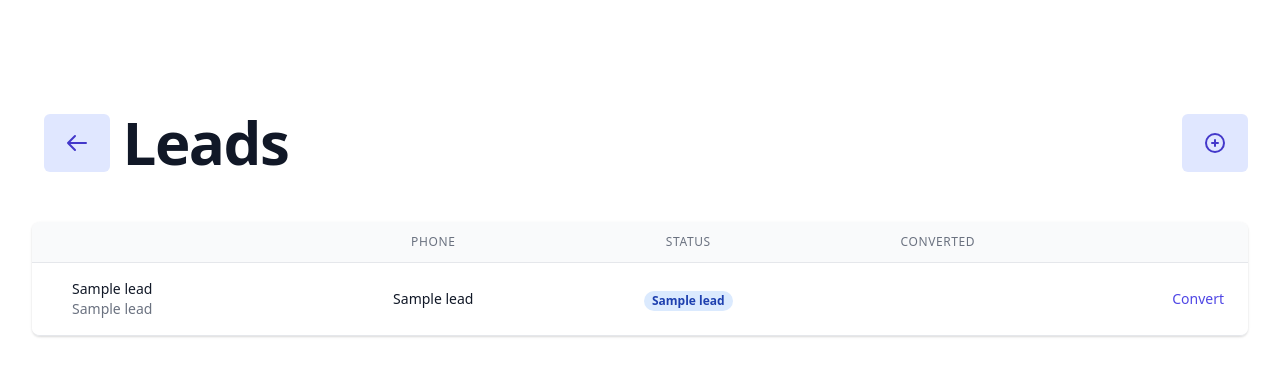
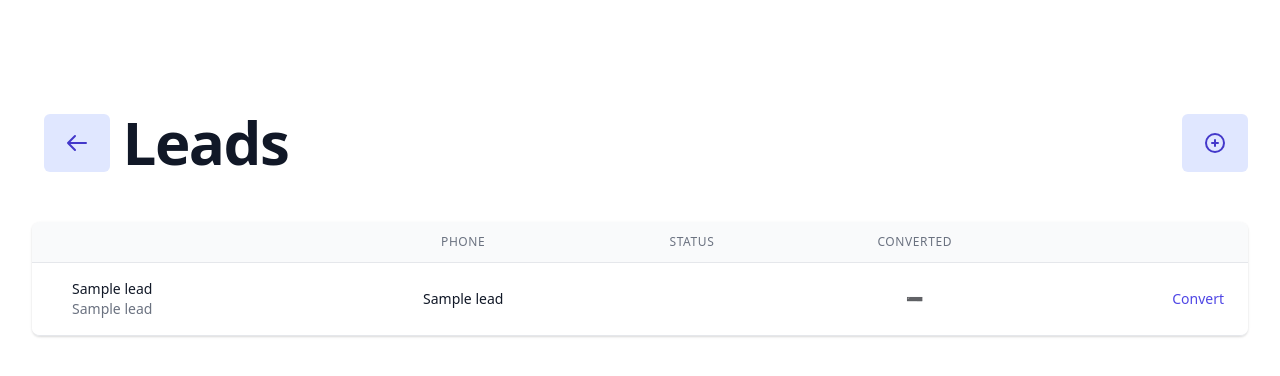
Before and after one commit to cyphertag1337/Sales-Process-Automation, a Flask app: template templates/leads_page.html in a window 1280 px wide. Shown: the top 376 px of the page. Run offline with Flask 2, Linux system fonts and the light colour scheme; the template is opened without the code that fills it: most values are stand-ins (such as "Sample title", 1, 10 or a date in 2020); some libraries are stand-ins or nearby versions.

Commit message:
minor UI updates

```diff
--- a/app.py
+++ b/app.py
@@ -41,6 +41,7 @@ def new_order(cust_id):
     else:
         return flask.render_template('new_order.html', cust_id=cust_id)
 
+
 @app.route('/leads/new', methods=['GET', 'POST'])
 def new_lead():
     if flask.request.method == 'POST':
@@ -50,25 +51,17 @@ def new_lead():
             flask.request.form['phone'],
             flask.request.form['status'],
         )
+        print('posted new lead')
         return flask.redirect(url_for('leads_page'))
     else:
         return flask.render_template('new_lead.html')
 
 if __name__ == '__main__':
 
-    # # set up tables
-    # db.createLeadTable()
-    # db.createCustomerTable()
-    # db.createOrderTable()
+    # set up tables
+    db.createLeadTable()
+    db.createCustomerTable()
+    db.createOrderTable()
 
-    # # test data
-    # db.addLeadData('Carol Shelby', 'cshel@shelby.com', '8860119033', 'Warm Hot', False)
-    # db.addLeadData('Ken Miles', 'kmiles@shelby.com', '9711051129', 'Warm Hot', False)
-    # db.addOrderData(1, 100, 20)
-
-    # # debug
-    # print(db.fetchLeadData())
-    # print(db.fetchCustomerData())
-    # print(db.fetchOrderData())
-
+    # run the app
     app.run(debug=True)
--- a/templates/leads_page.html
+++ b/templates/leads_page.html
@@ -92,11 +92,15 @@
                                                     <span class="px-2 inline-flex text-xs leading-5 font-semibold rounded-full bg-red-100 text-red-800">
                                                         {{ lead[4] }}
                                                     </span>
-                                                    {% elif lead[4] == 'Warm' %}
-                                                    <span class="px-2 inline-flex text-xs leading-5 font-semibold rounded-full bg-orange-100 text-orange-800">
+                                                    {% endif %}
+
+                                                    {% if lead[4] == 'Warm' %}
+                                                    <span class="px-2 inline-flex text-xs leading-5 font-semibold rounded-full bg-yellow-100 text-yellow-800">
                                                         {{ lead[4] }}
                                                     </span>
-                                                    {% else %}
+                                                    {% endif %}
+
+                                                    {% if lead[4] == 'Cold' %}
                                                     <span class="px-2 inline-flex text-xs leading-5 font-semibold rounded-full bg-blue-100 text-blue-800">
                                                         {{ lead[4] }}
                                                     </span>
@@ -107,7 +111,9 @@
                                             <td class="px-6 py-4 whitespace-nowrap text-sm text-gray-500">
                                                 <center>
                                                     {% if lead[5] %}
-                                                        &#10004;
+                                                        ✔
+                                                    {% else %}
+                                                        ➖
                                                     {% endif %}
                                                 </center>
                                             </td>
```
Also changed, not shown: sales.db (added).
